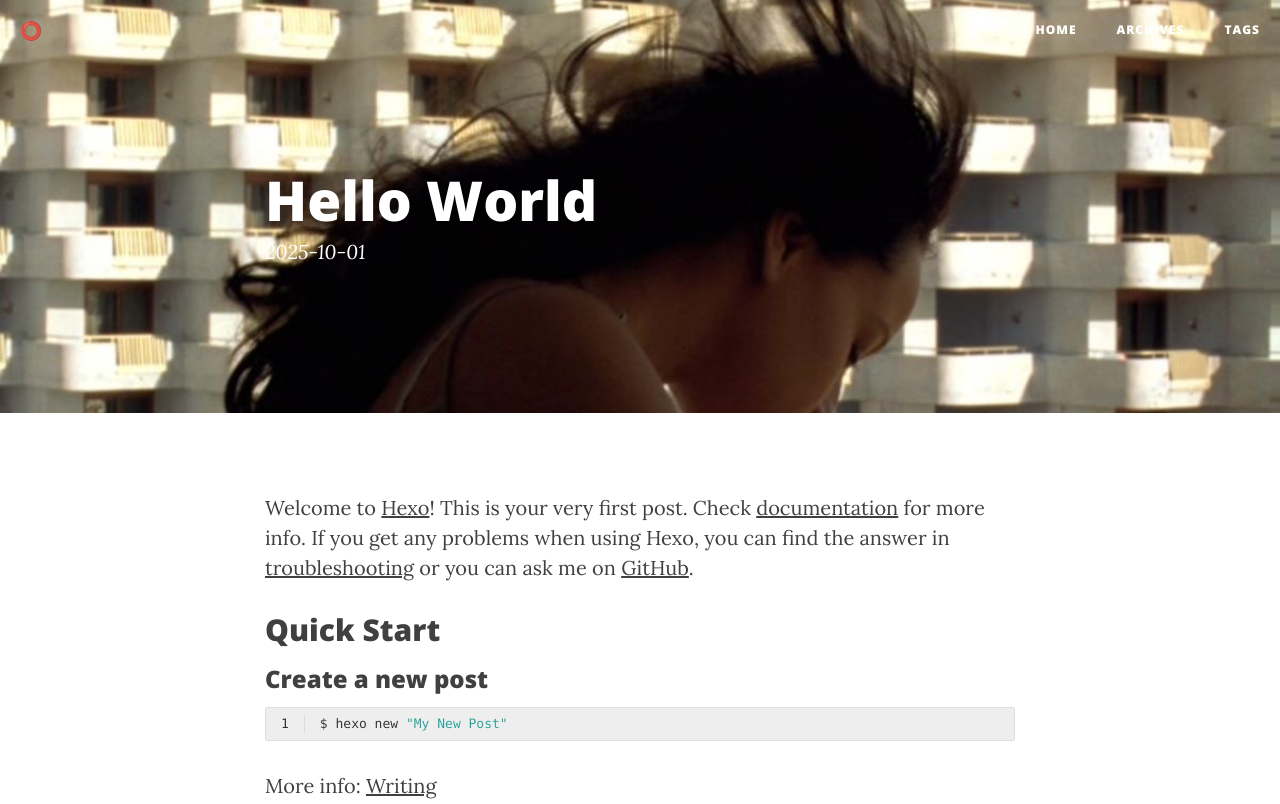
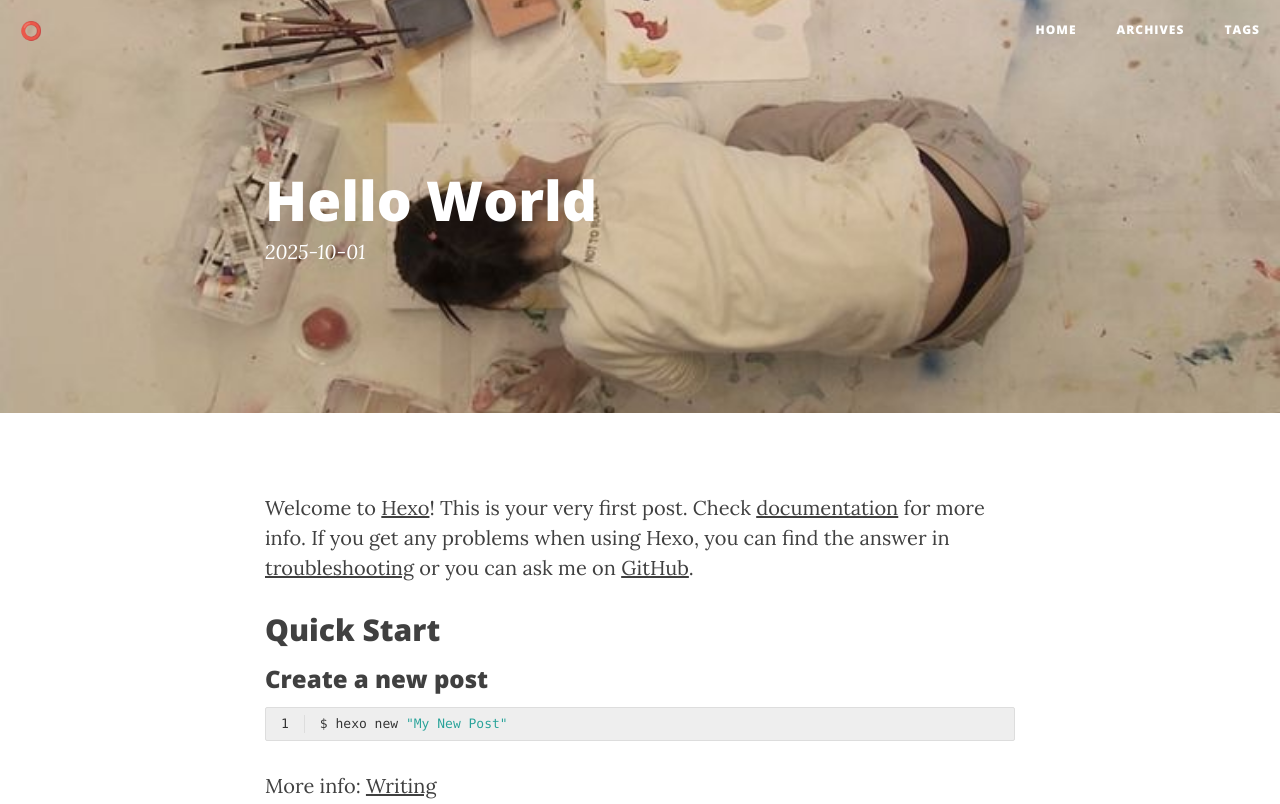
Before and after one commit to ruedezvous/ruedezvous.github.io, a plain HTML site: page 2025/10/01/hello-world/index.html in a window 1280 px wide. Shown: the top 804 px of the page. Drawn offline with nearby package versions, Linux system fonts and the light colour scheme.

Commit message:
Site updated: 2025-10-05 16:57:14

```diff
--- a/2025/10/01/hello-world/index.html
+++ b/2025/10/01/hello-world/index.html
@@ -42,7 +42,7 @@
     <!--Page Cover-->
 
 
-        <meta property="og:image" content="http://example.com/img/IMG_8142.JPG"/>
+        <meta property="og:image" content="http://example.com/img/IMG_8145.JPG"/>
 
 
         <meta name="twitter:card" content="summary_large_image"/>
@@ -50,7 +50,7 @@
 
 
 
-        <meta name="twitter:image" content="http://example.com/img/IMG_8142.JPG"/>
+        <meta name="twitter:image" content="http://example.com/img/IMG_8145.JPG"/>
 
 
     <!-- Title -->
@@ -147,7 +147,7 @@
     <!-- Page Header -->
 <!-- Set your background image for this header in your post front-matter: cover -->
 
-<header class="intro-header" style="background-image: url('/img/IMG_8142.JPG')">
+<header class="intro-header" style="background-image: url('/img/IMG_8145.JPG')">
     <div class="container">
         <div class="row">
             <div class="col-lg-8 col-lg-offset-2 col-md-10 col-md-offset-1">
```
Also changed, not shown: 2025/10/02/秋天，秋天，秋天/index.html (+3 -3 lines), archives/2025/10/index.html (+3 -3 lines), archives/2025/index.html (+3 -3 lines), archives/index.html (+3 -3 lines), index.html (+3 -3 lines), tags/禁烟区杂念/index.html (+3 -3 lines).
